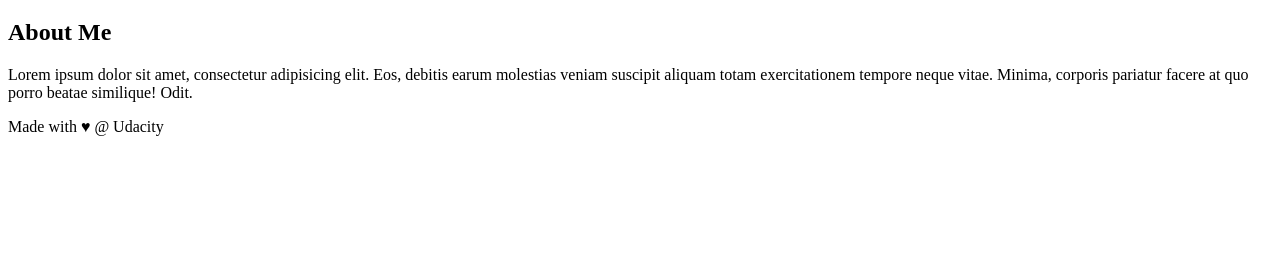
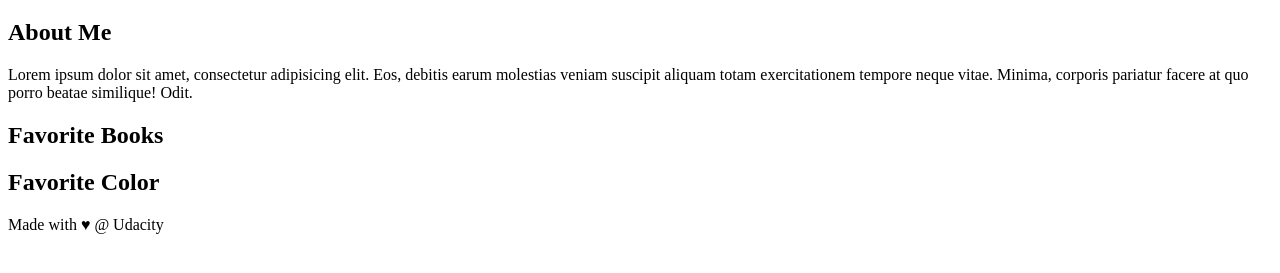
Before and after one commit to estesdo/new-git-project, a plain HTML site: page index.html in a window 1280 px wide. Shown: the part 61-334 px from the top of the page. Drawn offline with Linux system fonts and the light colour scheme.

Commit message:
added sidebard content

```diff
--- a/index.html
+++ b/index.html
@@ -23,6 +23,9 @@
     <h2>About Me</h2>
 
     <p>Lorem ipsum dolor sit amet, consectetur adipisicing elit. Eos, debitis earum molestias veniam suscipit aliquam totam exercitationem tempore neque vitae. Minima, corporis pariatur facere at quo porro beatae similique! Odit.</p>
+
+    <h2>Favorite Books</h2>
+    <h2>Favorite Color</h2>
 </aside>
 
     <footer>
```
